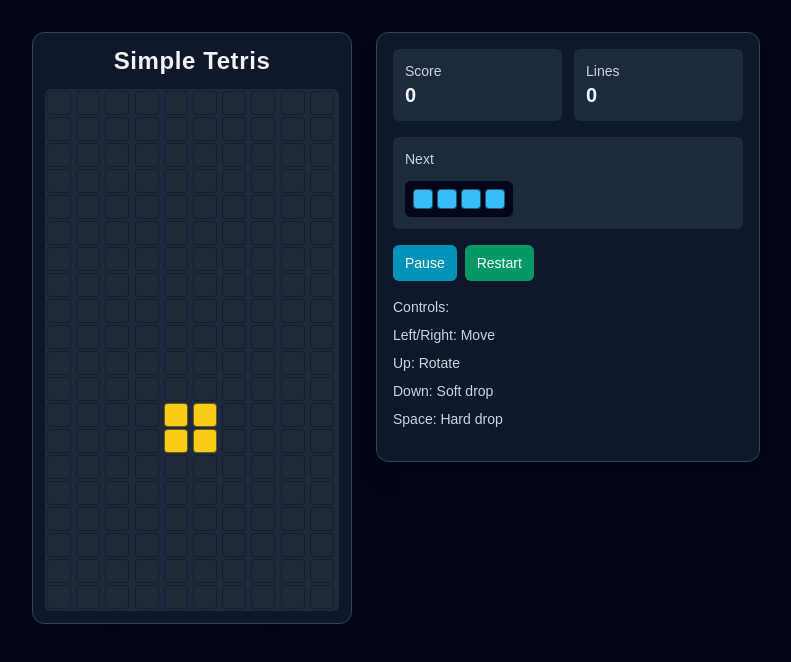
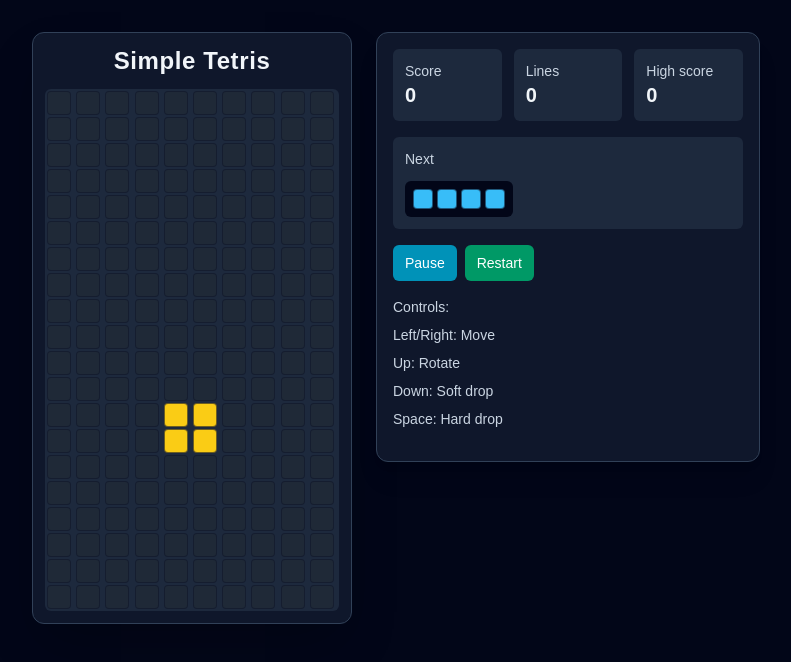
Before and after one commit to MitaKita/tetris, a Next.js app: page / in a window 1280 px wide. Shown: the top 662 px of the page, without its empty margins (244-1035 px from the left). Built offline with nearby package versions, Linux system fonts and the light colour scheme.

Commit message:
High score fixes

```diff
--- a/src/features/tetris/components/GameSidebar.tsx
+++ b/src/features/tetris/components/GameSidebar.tsx
@@ -34,7 +34,7 @@ export function GameSidebar({
 }: GameSidebarProps) {
   return (
     <aside className="w-full max-w-sm space-y-4 rounded-xl border border-slate-700 bg-slate-900 p-4 shadow-xl">
-      <div className={`grid gap-3 ${isGameOver ? "grid-cols-3" : "grid-cols-2"}`}>
+      <div className="grid grid-cols-3 gap-3">
         <div className="rounded-md bg-slate-800 p-3">
           <p className="text-sm text-slate-300">Score</p>
           <p className="text-xl font-semibold">{score}</p>
@@ -43,12 +43,10 @@ export function GameSidebar({
           <p className="text-sm text-slate-300">Lines</p>
           <p className="text-xl font-semibold">{lines}</p>
         </div>
-        {isGameOver ? (
-          <div className="rounded-md bg-slate-800 p-3">
-            <p className="text-sm text-slate-300">High score</p>
-            <p className="text-xl font-semibold">{highScore}</p>
-          </div>
-        ) : null}
+        <div className="rounded-md bg-slate-800 p-3">
+          <p className="text-sm text-slate-300">High score</p>
+          <p className="text-xl font-semibold">{highScore}</p>
+        </div>
       </div>
 
       <div className="rounded-md bg-slate-800 p-3">
--- a/src/features/tetris/useTetrisEngine.ts
+++ b/src/features/tetris/useTetrisEngine.ts
@@ -59,6 +59,7 @@ export function useTetrisEngine() {
     (activeBoard: Board) => {
       const pieceToSpawn = nextPieceRef.current ?? randomPiece()
       if (collides(activeBoard, pieceToSpawn)) {
+        scoring.finalizeRun()
         setPiece(null)
         setIsGameOver(true)
         setIsRunning(false)
@@ -67,7 +68,7 @@ export function useTetrisEngine() {
       setPiece(pieceToSpawn)
       setQueuedPiece(randomPiece())
     },
-    [setQueuedPiece],
+    [scoring, setQueuedPiece],
   )
 
   const lockAndContinue = useCallback(
--- a/src/features/tetris/useTetrisScoring.ts
+++ b/src/features/tetris/useTetrisScoring.ts
@@ -46,6 +46,10 @@ export function useTetrisScoring() {
     }
   }, [])
 
+  const finalizeRun = useCallback(() => {
+    dispatch({ type: "finalize" })
+  }, [])
+
   const reset = useCallback(() => {
     dispatch({ type: "reset" })
   }, [])
@@ -55,6 +59,7 @@ export function useTetrisScoring() {
     lines: state.lines,
     highScore: state.highScore,
     addLinesAndScore,
+    finalizeRun,
     reset,
   }
 }
@@ -74,6 +79,9 @@ type ScoringAction =
       type: "reset"
     }
   | {
+      type: "finalize"
+    }
+  | {
       type: "hydrate"
       highScore: number
     }
@@ -90,9 +98,13 @@ function scoringReducer(
         ...state,
         score: nextScore,
         lines: state.lines + action.linesCleared,
-        highScore: Math.max(state.highScore, nextScore),
       }
     }
+    case "finalize":
+      return {
+        ...state,
+        highScore: Math.max(state.highScore, state.score),
+      }
     case "reset":
       return {
         ...state,
```
Also changed, not shown: 2 other files (tests, documents, lock files or other folders).
